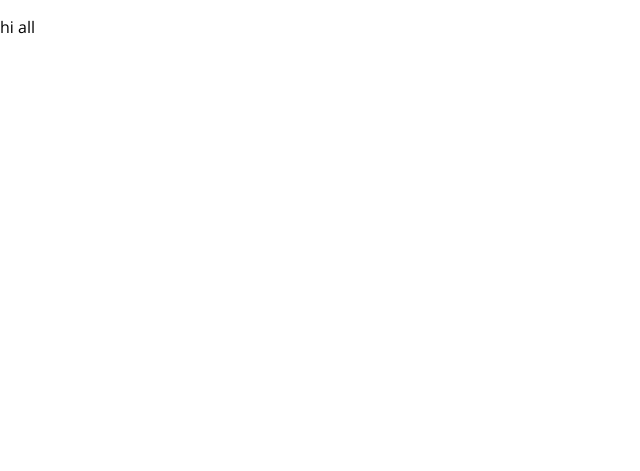
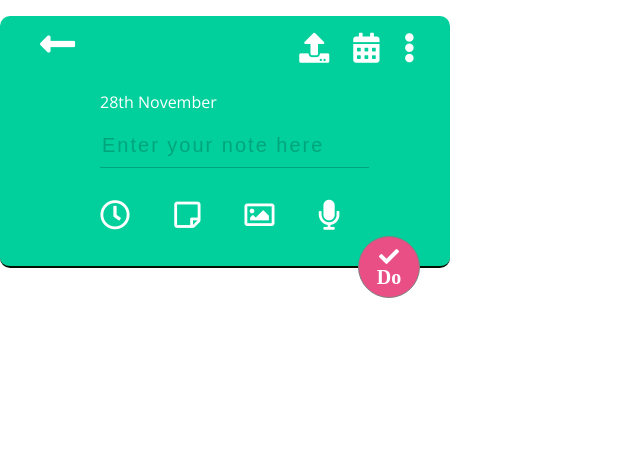
Before and after one commit to brace99/ToDoApp, a website: page app/index.html in a window 1280 px wide. Shown: the whole page, without its empty margins (0-640 px from the left). Drawn offline with nearby package versions, Linux system fonts and the light colour scheme.

Commit message:
workpanel complete

```diff
--- a/app/css/style.css
+++ b/app/css/style.css
@@ -5,4 +5,110 @@ body {
 	/*padding: 30px;*/
 	padding: 0px;
 	margin: 0px;
+	max-width: 500px;
 }
+.container {
+	width:450px;
+
+}
+.workingplace {
+	background-color: #01D09C;
+    height:250px;
+    border-bottom: 2px solid #010;
+    border-radius:10px;
+    position:relative;
+}
+.dateplace {
+	color:white;
+	margin:20px;
+	padding-left:80px;
+}
+.writeplace {
+    opacity:0.2;
+    display:inline-block;
+    padding-left:100px;
+
+}
+input[name="textfield"]  {
+	border:none;
+	background-color: #01D09C;
+	border-bottom:1px solid #010000;
+	padding-bottom: 10px;
+	font-size:20px;
+	letter-spacing: 2px;
+
+}
+
+ul {
+	list-style: none;
+
+}
+.buttons-top li {
+	display:inline-block;
+	color:white;
+
+}
+.button-exit {
+	font-size:40px;
+	cursor:pointer;
+}
+.button-upload {
+    font-size: 30px;
+    padding-left:220px;
+    cursor:pointer;
+}
+.button-calendar {
+	padding-left:20px;
+	font-size:30px;
+	cursor:pointer;
+
+}
+.button-menu {
+	padding-left:20px;
+	font-size:30px;
+	cursor:pointer;
+}
+.buttons-bottom li {
+	display:inline-block;
+	color:white;
+	margin:10px;
+}
+.button-bottom-clock {
+	font-size:30px;
+	padding-left:50px;
+	cursor:pointer;
+}
+.button-bottom-note {
+	font-size: 30px;
+	padding-left: 20px;
+	cursor:pointer;
+}
+.button-bottom-images {
+	font-size:30px;
+	padding-left:20px;
+	cursor:pointer;
+}
+.button-bottom-microfone {
+	font-size:30px;
+	padding-left:20px;
+	cursor:pointer;
+	color:white;
+}
+.button-bottom-check {
+	position:absolute;
+	bottom:-42px;
+	right:20px;
+    cursor:pointer;
+    background-color:#E94F85;
+    border-radius:50%;
+    line-height:10px;
+    border:1px solid grey ;
+    height:60px;
+    width:60px;
+    font-size:20px;
+    text-align:center;
+}
+.todaytask {
+	background-color:;
+	height:200px;
+}
--- a/app/index.html
+++ b/app/index.html
@@ -2,7 +2,7 @@
 <html lang="en">
 <head>
 	<meta charset="UTF-8">
-	<title>Document</title>
+	<title>ToDoApp</title>
 	<!--  -->
 
 	<!-- <link rel="stylesheet" href="bower/bootstrap/dist/css/bootstrap.css"> -->
@@ -12,10 +12,43 @@
 
 	<!--  -->
 	<link rel="stylesheet" href="css/style.css">
+	<link href="https://use.fontawesome.com/releases/v5.0.8/css/all.css" rel="stylesheet">
 </head>
 <body>
 
-	<p>hi all</p>
+	<div class=container>
+		<div class=workingplace>
+		 	<ul class="buttons-top">
+				<li class="button-exit"><i class="fas fa-long-arrow-alt-left"></i> </li>
+				<li class="button-upload"> <i class="fas fa-upload"></i></li>
+				<li class="button-calendar"><i class="fas fa-calendar-alt"></i> </li>
+				<li class="button-menu"><i class="fas fa-ellipsis-v"></i> </li>
+			</ul>
+			<div class=dateplace>28th November</div>
+		    <div class=writeplace><input name="textfield" type="text" value="Enter your note here" ></div>
+		    <ul class="buttons-bottom">
+		    	<li class="button-bottom-clock"><i class="far fa-clock"></i></li>
+		    	<li class="button-bottom-note"> <i class="far fa-sticky-note"></i></li>
+		    	<li class="button-bottom-images"><i class="far fa-image"></i></li>
+		    	<li class="button-bottom-microfone"><i class="fas fa-microphone"></i></li>
+		    	<li class="button-bottom-check">
+		    	   <br>	<i class="fas fa-check">
+		    			<br>Do</i>
+		    	</li>
+		    </ul>
+	    </div>
+		<div class=todaytask></div>
+        <div class=tommorowtask></div>
+
+
+
+
+
+
+
+
+	</div>
+
 
 	<script src="js/index.js"></script>
 
```
